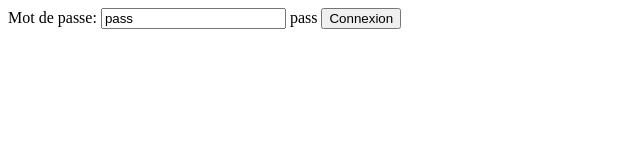
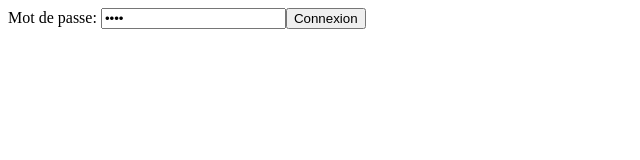
Before and after one commit to Rasolofoharilala/Eval_S6-GLPI, a Vue app in the folder NewApp/: page /login in a window 1280 px wide. Shown: the top 160 px of the page, without its empty margins (0-640 px from the left). Built offline with nearby package versions, Linux system fonts and the light colour scheme.

Commit message:
Update LoginBackOffice.vue

```diff
--- a/NewApp/src/pages/BackOffice/LoginBackOffice.vue
+++ b/NewApp/src/pages/BackOffice/LoginBackOffice.vue
@@ -1,30 +1,48 @@
 <template>
   <form @submit.prevent="submited_value">
-    <!-- <label for="utilisateurInput">Utilisateur: </label>
-    <input type="text" v-model="form.nom" id="utilisateurInput" /> -->
+    <!--
+    <label for="utilisateurInput">Utilisateur: </label>
+    <input
+      type="text"
+      v-model="form.nom"
+      id="utilisateurInput"
+    />
+    -->
 
     <label for="passwordInput">Mot de passe: </label>
-    <input type="text" :value="default_form.password" id="passwordInput" />
 
-    {{ default_form.password }}
+    <input
+      type="password"
+      v-model="form.password"
+      id="passwordInput"
+    />
 
-    <button>Connexion</button>
+    <button type="submit">
+      Connexion
+    </button>
   </form>
 </template>
+
 <script setup lang="ts">
 import { ref, readonly } from 'vue'
 import { useRouter } from 'vue-router'
 
 const router = useRouter()
 
-const form = ref<{ nom: string; password: string }>({
-  // nom: '',
+const default_form = readonly<{
+  nom: string
+  password: string
+}>({
+  nom: 'util',
   password: 'pass',
 })
 
-const default_form = readonly<{ nom: string; password: string }>({
-  // nom: 'util',
-  password: 'pass',
+const form = ref<{
+  nom: string
+  password: string
+}>({
+  nom: default_form.nom,
+  password: default_form.password,
 })
 
 const sleep = (ms: number) => {
@@ -32,12 +50,14 @@ const sleep = (ms: number) => {
 }
 
 const verification = async () => {
-  // if (default_form.nom !== form.value.nom) {
-  //   console.log("L'utilisateur est introuvable")
-  //   return
-  // }
+  /*
+  if (default_form.nom !== form.value.nom) {
+    console.log("L'utilisateur est introuvable")
+    return
+  }
 
-  // console.log('Utilisateur trouvé')
+  console.log('Utilisateur trouvé')
+  */
 
   if (default_form.password !== form.value.password) {
     console.log('Mot de passe incorrect')
@@ -54,10 +74,13 @@ const verification = async () => {
 
 const submited_value = () => {
   console.log('=== Donnée insérée ===')
-  // console.log('Nom: ' + form.value.nom)
+
+  console.log('Nom: ' + form.value.nom)
   console.log('Mot de passe: ' + form.value.password)
 
   verification()
 }
 </script>
-<style scoped></style>
+
+<style scoped>
+</style>
```
